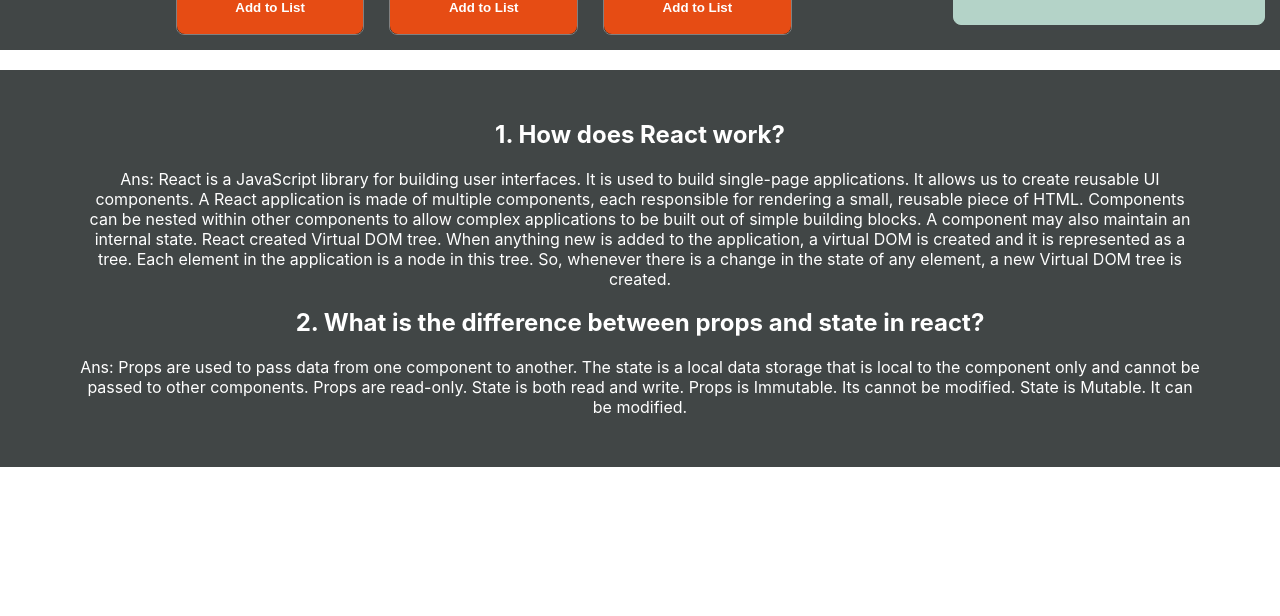
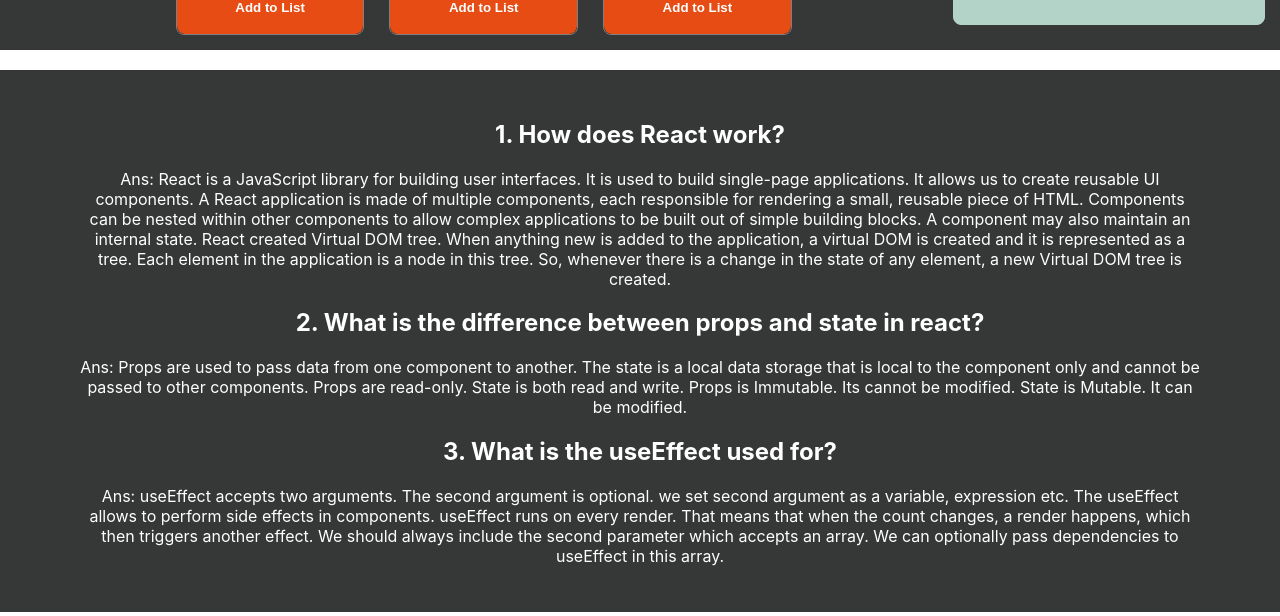
Before and after one commit to Refat-211/Assignment_08, a React (Create React App) app: page / in a window 1280 px wide. Shown: the part 757-1373 px from the top of the page. Before the commit the page ends 1244 px from the top, so only its background shows below. Built offline with nearby package versions, Linux system fonts and the light colour scheme.

Commit message:
final commit

```diff
--- a/src/components/Answer/Answer.css
+++ b/src/components/Answer/Answer.css
@@ -3,7 +3,7 @@
     grid-template-columns: repeat(3, 1fr); */
     color: white;
     padding: 30px 80px;
-    background-color: rgb(65, 70, 70);
+    background-color: rgb(54, 55, 55);
     text-align: center;
     margin: 20px 0px;
 }
--- a/src/components/Answer/Answer.js
+++ b/src/components/Answer/Answer.js
@@ -12,8 +12,10 @@ const Answer = () => {
                 <h2>2. What is the difference between props and state in react?</h2>
                 <p>Ans: Props are used to pass data from one component to another. The state is a local data storage that is local to the component only and cannot be passed to other components. Props are read-only. State is both read and write. Props is Immutable. Its cannot be modified. State is Mutable. It can be modified.</p>
             </div>
-            <h2></h2>
-            <p></p>
+            <div>
+                <h2>3. What is the useEffect used for?</h2>
+                <p>Ans: useEffect accepts two arguments. The second argument is optional. we set second argument as a variable, expression etc. The useEffect allows to perform side effects in components. useEffect runs on every render. That means that when the count changes, a render happens, which then triggers another effect. We should always include the second parameter which accepts an array. We can optionally pass dependencies to useEffect in this array.</p>
+            </div>
         </div>
     );
 };
--- a/src/components/Workout/Workout.css
+++ b/src/components/Workout/Workout.css
@@ -1,7 +1,7 @@
 .workout-container{
     padding: 15px;
     display: grid;
-    background-color: rgb(65, 70, 70);
+    background-color: rgb(54, 55, 55);
     padding: 20px auto;
     grid-template-columns: 3fr 1fr;
 }
--- a/src/components/Workout/Workout.js
+++ b/src/components/Workout/Workout.js
@@ -16,7 +16,7 @@ const Workout = () => {
     }, [])
 
     useEffect( () => {
-        console.log(localStorage.getItem("addbreak"));
+        // console.log(localStorage.getItem("addbreak"));
         if (localStorage.getItem("addbreak")){
             setAddBreak(localStorage.getItem("addbreak"))
         }
@@ -33,7 +33,7 @@ const Workout = () => {
     }
 
     const handleCompletedButton = () =>{
-        console.log('clicked');
+        // console.log('clicked');
         localStorage.removeItem("addbreak")
         setAddBreak(0)
         setTime(0)
```
